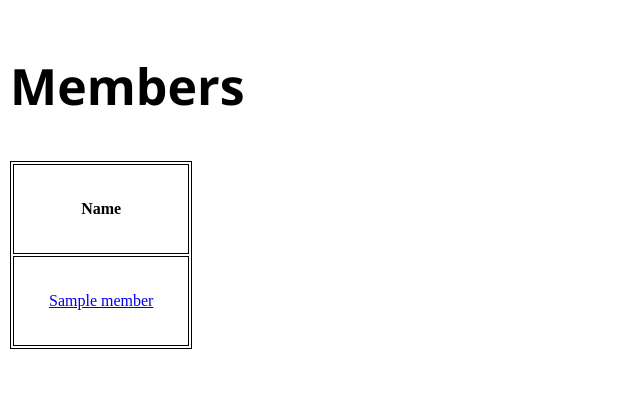
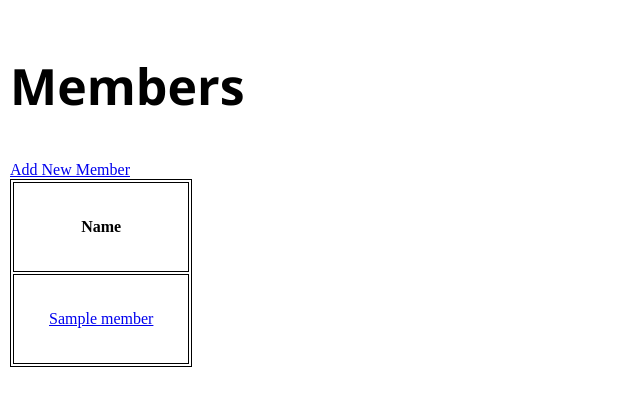
Before and after one commit to maggieAmin/gym_project, a Flask app: page /members in a window 1280 px wide. Shown: the part 54-474 px from the top of the page, without its empty margins (0-640 px from the left). Run offline with Flask 2, Linux system fonts and the light colour scheme; a database or web service that is not in the repository returns one stand-in record (values such as "Sample title"); some libraries are stand-ins or nearby versions.

Commit message:
adding add new class and add new member to index.html

```diff
--- a/templates/gym_classes/index.html
+++ b/templates/gym_classes/index.html
@@ -3,6 +3,7 @@
 {% block content %}
 <h1>Classes</h1>
 <h2><a href="/gym_classes/upcoming">Upcoming classes</a></h2>
+<a href="/gym_classes/new">Add New Gym Class</a>
 
 <table>
     <tr>
--- a/templates/members/index.html
+++ b/templates/members/index.html
@@ -2,6 +2,7 @@
 
 {% block content %}
 <h1>Members</h1>
+<a href="/members/new">Add New Member</a>
 <table>
     <tr>
         <th>Name</th>
```
